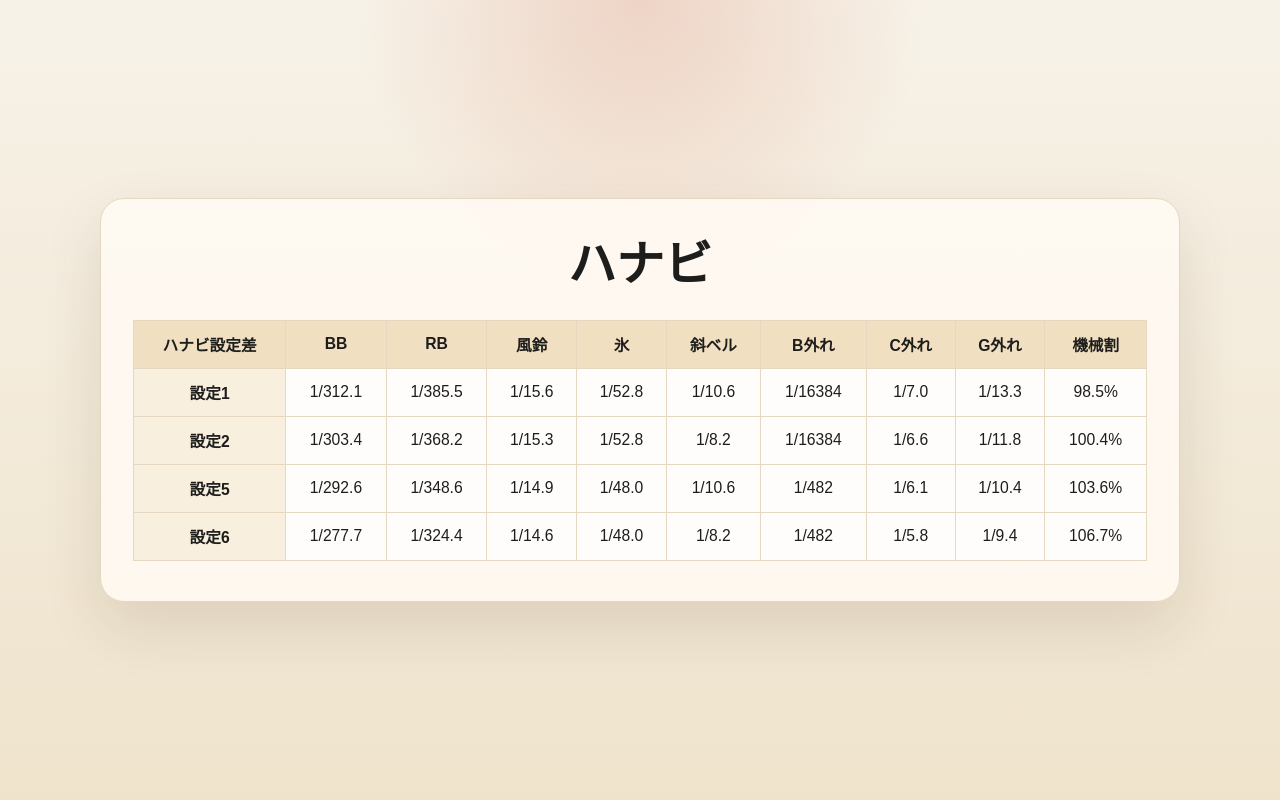
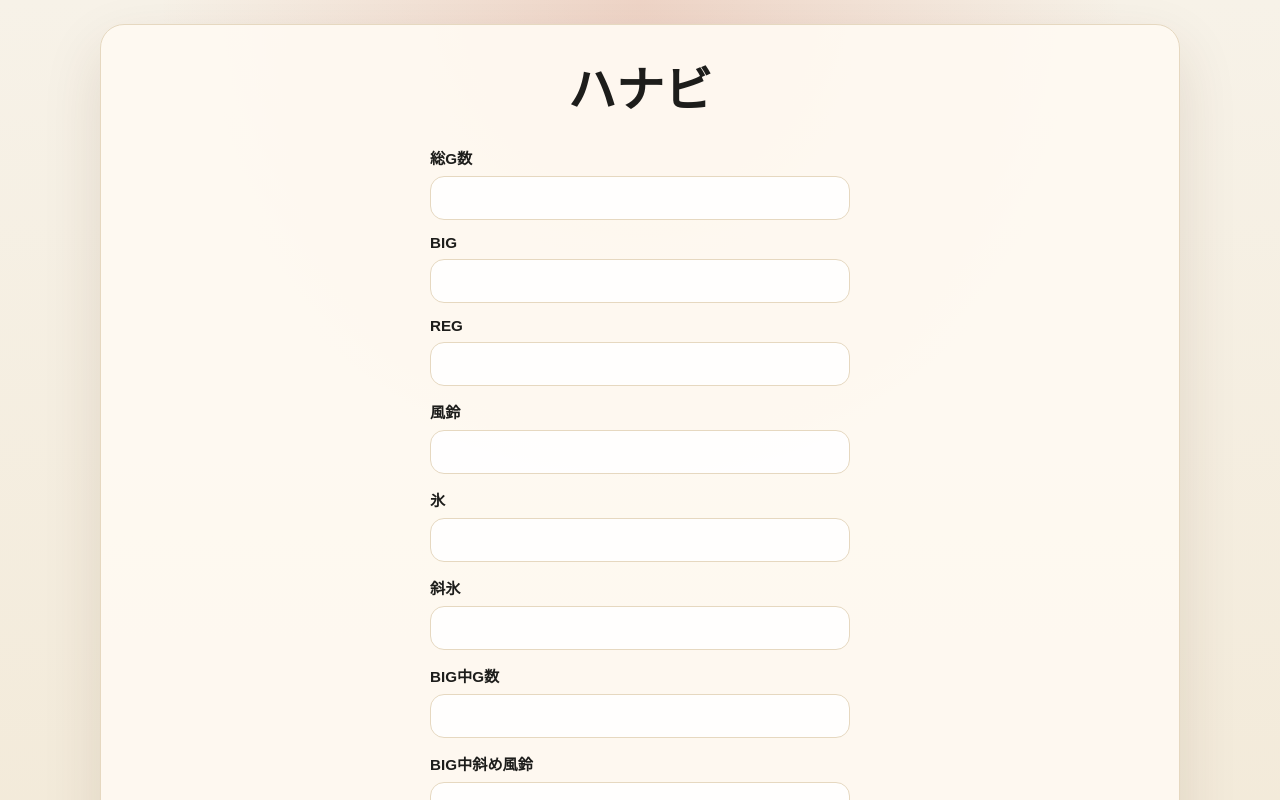
Before and after one commit to umedademu/suisoku, a Next.js app: page /hanabi in a window 1280 px wide. Shown: the top 800 px of the page. Built offline with nearby package versions, Linux system fonts and the light colour scheme.

Commit message:
ハナビページに入力欄追加

```diff
--- a/app/globals.css
+++ b/app/globals.css
@@ -79,6 +79,39 @@ a {
   transform: translateY(-1px);
 }
 
+.input-form {
+  display: grid;
+  gap: 14px;
+  width: min(100%, 420px);
+  margin: 28px auto 0;
+  text-align: left;
+}
+
+.input-field {
+  display: grid;
+  gap: 8px;
+}
+
+.input-label {
+  font-size: 0.95rem;
+  font-weight: 700;
+}
+
+.number-input {
+  width: 100%;
+  border: 1px solid var(--border);
+  border-radius: 14px;
+  background: rgba(255, 255, 255, 0.9);
+  color: var(--text);
+  font: inherit;
+  padding: 12px 14px;
+}
+
+.number-input:focus {
+  outline: 2px solid rgba(197, 75, 44, 0.28);
+  border-color: var(--accent);
+}
+
 .table-wrap {
   margin-top: 28px;
   overflow-x: auto;
--- a/app/hanabi/page.tsx
+++ b/app/hanabi/page.tsx
@@ -49,11 +49,35 @@ const settings = [
   }
 ];
 
+const inputFields = [
+  "総G数",
+  "BIG",
+  "REG",
+  "風鈴",
+  "氷",
+  "斜氷",
+  "BIG中G数",
+  "BIG中斜め風鈴",
+  "BIG中ハズレ",
+  "ハナビチャレンジG数",
+  "チャレンジ中ハズレ",
+  "ハナビゲームG数",
+  "ハナビゲーム中ハズレ"
+];
+
 export default function HanabiPage() {
   return (
     <main className="page-shell">
       <div className="card card-wide">
         <h1 className="title">ハナビ</h1>
+        <form className="input-form">
+          {inputFields.map((field) => (
+            <label className="input-field" key={field}>
+              <span className="input-label">{field}</span>
+              <input className="number-input" type="number" inputMode="numeric" />
+            </label>
+          ))}
+        </form>
         <div className="table-wrap">
           <table className="data-table">
             <thead>
```
